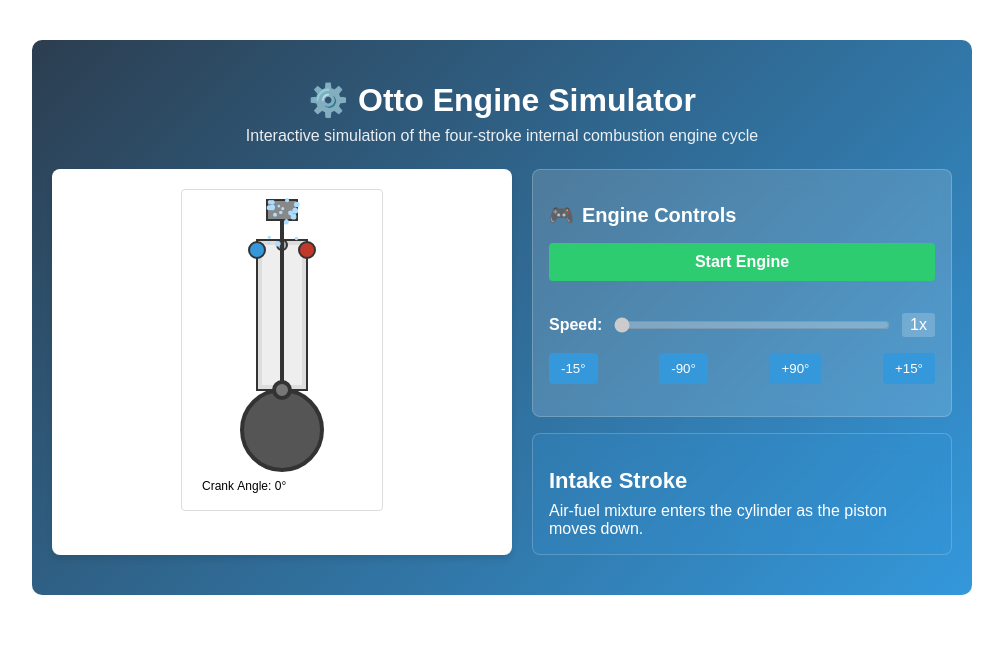
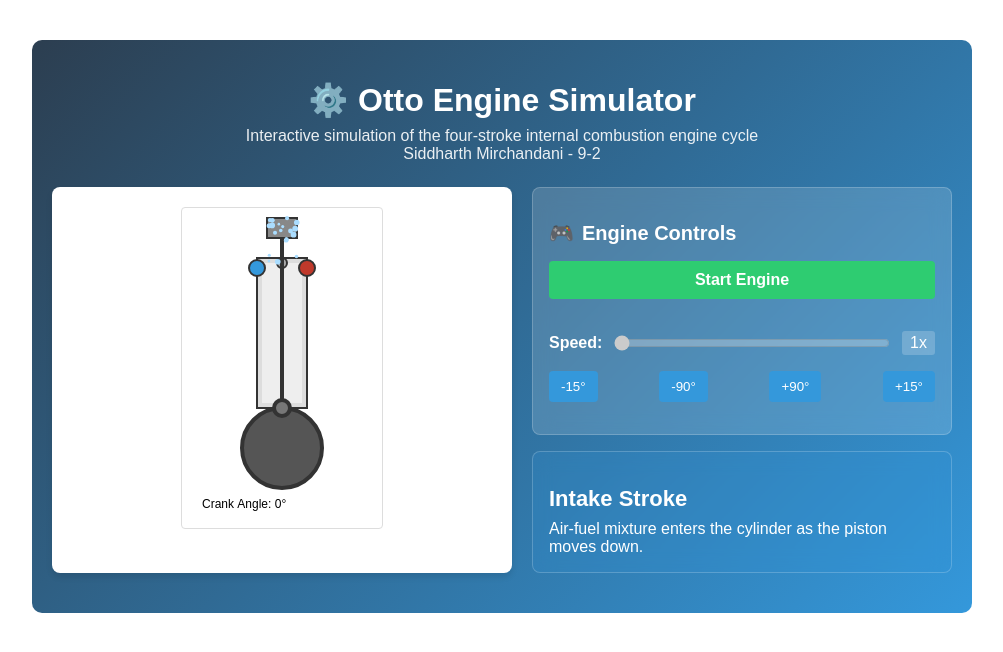
Before and after one commit to SidMirchandani/otto-engine-simulator, a Next.js app: page / in a window 1280 px wide. Shown: the top 652 px of the page, without its empty margins (138-1141 px from the left). Built offline with nearby package versions, Linux system fonts and the light colour scheme.

Commit message:
Update OttoEngineSimulator.jsx

```diff
--- a/components/OttoEngineSimulator.jsx
+++ b/components/OttoEngineSimulator.jsx
@@ -345,6 +345,10 @@ const OttoEngineSimulator = () => {
         <p style={subtitleStyle}>
           Interactive simulation of the four-stroke internal combustion engine cycle
         </p>
+        <p style={subtitleStyle}>
+          Siddharth Mirchandani - 9-2
+        </p>
+
       </div>
 
       <div style={contentContainerStyle}>
```
